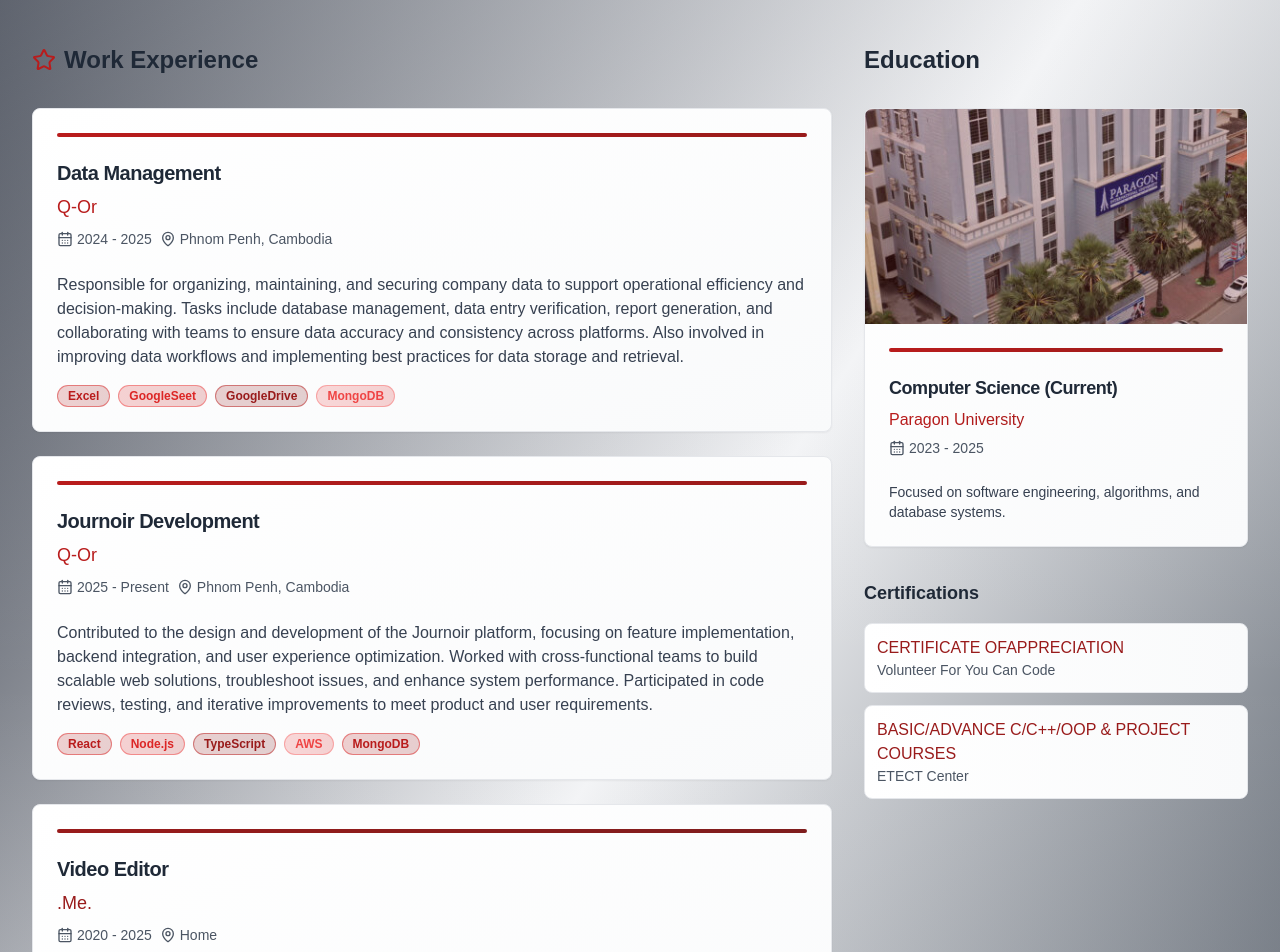
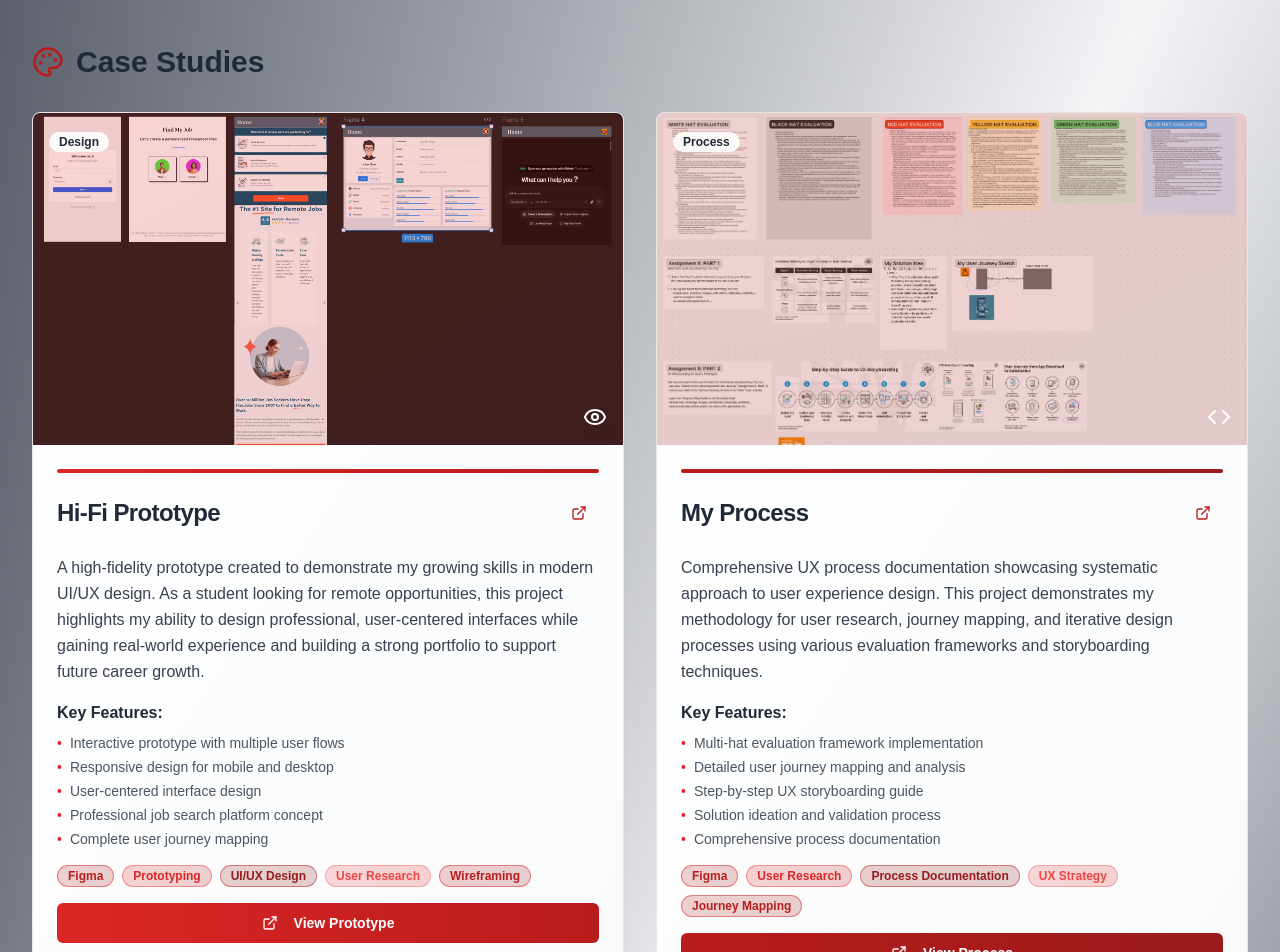
Before and after one commit to Sokpheng/MIS, a Next.js app: page /experience in a window 1280 px wide. Shown: the part 320-1272 px from the top of the page. Built offline with nearby package versions, Linux system fonts and the light colour scheme.

Commit message:
Add files via upload

```diff
--- a/app/layout.tsx
+++ b/app/layout.tsx
@@ -2,8 +2,8 @@ import type { Metadata } from 'next'
 import './globals.css'
 
 export const metadata: Metadata = {
-  title: 'Sokpheng Profolio',
-  description: 'Created By Sokpheng',
+  title: 'v0 App',
+  description: 'Created with v0',
   generator: 'v0.dev',
 }
 
--- a/components/blog-post.tsx
+++ b/components/blog-post.tsx
@@ -165,12 +165,12 @@ export function BlogPost({ post }: BlogPostProps) {
 
             <p className="text-lg text-gray-700 mb-6 leading-relaxed">{post.excerpt}</p>
 
-            <div className="flex flex-wrap gap-3 mb-6">
+            <div className="flex flex-wrap gap-2 mb-6">
               {post.tags.map((tag, index) => (
                 <Badge
                   key={tag}
-                  variant="secondary"
-                  className={`text-sm px-3 py-1 bg-gradient-to-r ${
+                  variant="outline"
+                  className={`text-xs bg-gradient-to-r ${
                     index % 4 === 0
                       ? "from-red-700/20 to-red-800/20 border-red-600/50 text-red-700"
                       : index % 4 === 1
@@ -178,7 +178,7 @@ export function BlogPost({ post }: BlogPostProps) {
                         : index % 4 === 2
                           ? "from-red-800/20 to-red-900/20 border-red-700/50 text-red-800"
                           : "from-red-500/20 to-red-600/20 border-red-400/50 text-red-500"
-                  } border hover:scale-105 transition-transform duration-200`}
+                  } hover:scale-105 transition-transform duration-200`}
                 >
                   {tag}
                 </Badge>
--- a/components/blog.tsx
+++ b/components/blog.tsx
@@ -138,7 +138,7 @@ export function Blog() {
                   {post.tags.map((tag, tagIndex) => (
                     <Badge
                       key={tag}
-                      variant="secondary"
+                      variant="outline"
                       className={`text-xs bg-gradient-to-r ${
                         tagIndex % 4 === 0
                           ? "from-red-700/20 to-red-800/20 border-red-600/50 text-red-700"
@@ -147,7 +147,7 @@ export function Blog() {
                             : tagIndex % 4 === 2
                               ? "from-red-800/20 to-red-900/20 border-red-700/50 text-red-800"
                               : "from-red-500/20 to-red-600/20 border-red-400/50 text-red-500"
-                      } border hover:scale-105 transition-transform duration-200`}
+                      } hover:scale-105 transition-transform duration-200`}
                     >
                       {tag}
                     </Badge>
@@ -166,8 +166,6 @@ export function Blog() {
             </Card>
           ))}
         </div>
-
-
       </div>
     </section>
   )
--- a/components/experience.tsx
+++ b/components/experience.tsx
@@ -1,8 +1,46 @@
 import { Card, CardContent, CardHeader, CardTitle } from "@/components/ui/card"
 import { Badge } from "@/components/ui/badge"
-import { CalendarDays, MapPin, Star, Trophy } from "lucide-react"
+import { Button } from "@/components/ui/button"
+import { CalendarDays, MapPin, Star, Trophy, ExternalLink, Eye, Code, Palette } from "lucide-react"
 
 export function Experience() {
+  const caseStudies = [
+    {
+      title: "Hi-Fi Prototype",
+      description:
+        "A high-fidelity prototype created to demonstrate my growing skills in modern UI/UX design. As a student looking for remote opportunities, this project highlights my ability to design professional, user-centered interfaces while gaining real-world experience and building a strong portfolio to support future career growth.",
+      technologies: ["Figma", "Prototyping", "UI/UX Design", "User Research", "Wireframing"],
+      features: [
+        "Interactive prototype with multiple user flows",
+        "Responsive design for mobile and desktop",
+        "User-centered interface design",
+        "Professional job search platform concept",
+        "Complete user journey mapping",
+      ],
+      image: "/images/hi-fi-prototype.png",
+      link: "https://www.figma.com/design/0s6B4XNOYd9I3FJKx2UmE4/Sokpheng_Phon_High-Fi?node-id=13-36&t=Ns8M2x3jCfFyEJop-1",
+      type: "Design",
+      gradient: "from-red-600 to-red-700",
+    },
+    {
+      title: "My Process",
+      description:
+        "Comprehensive UX process documentation showcasing systematic approach to user experience design. This project demonstrates my methodology for user research, journey mapping, and iterative design processes using various evaluation frameworks and storyboarding techniques.",
+      technologies: ["Figma", "User Research", "Process Documentation", "UX Strategy", "Journey Mapping"],
+      features: [
+        "Multi-hat evaluation framework implementation",
+        "Detailed user journey mapping and analysis",
+        "Step-by-step UX storyboarding guide",
+        "Solution ideation and validation process",
+        "Comprehensive process documentation",
+      ],
+      image: "/images/my-process.png",
+      link: "https://www.figma.com/board/uyv32qjX2B9s5KRo6szktd/Sokpheng_Selecting_UserJourney?node-id=0-1&t=pmxm9fJmbEMoHhXr-1",
+      type: "Process",
+      gradient: "from-red-700 to-red-800",
+    },
+  ]
+
   const experiences = [
     {
       title: "Data Management",
@@ -73,6 +111,110 @@ export function Experience() {
           <p className="text-lg text-gray-700 max-w-3xl mx-auto">
             My professional journey and the experiences that have shaped my career in technology.
           </p>
+        </div>
+
+        {/* Case Studies Section */}
+        <div className="mb-16">
+          <h3 className="text-3xl font-semibold mb-8 text-gray-800 flex items-center">
+            <Palette className="mr-3 h-8 w-8 text-red-700" />
+            Case Studies
+          </h3>
+          <div className="grid lg:grid-cols-2 gap-8">
+            {caseStudies.map((study, index) => (
+              <Card
+                key={index}
+                className="hover:shadow-2xl transition-all duration-300 hover:scale-105 bg-gradient-to-br from-white to-gray-50 backdrop-blur-sm border border-gray-200 hover:border-gray-300 overflow-hidden group"
+              >
+                {/* Case Study Image */}
+                <div className="aspect-video overflow-hidden relative">
+                  <img
+                    src={study.image || "/placeholder.svg"}
+                    alt={study.title}
+                    className="w-full h-full object-cover group-hover:scale-110 transition-transform duration-500"
+                  />
+                  <div className={`absolute inset-0 bg-gradient-to-br ${study.gradient} opacity-20`}></div>
+                  <div className="absolute top-4 left-4">
+                    <Badge variant="secondary" className="bg-white/90 text-gray-800 border-0">
+                      {study.type}
+                    </Badge>
+                  </div>
+                  <div className="absolute bottom-4 right-4">
+                    {study.type === "Design" ? (
+                      <Eye className="h-6 w-6 text-white" />
+                    ) : (
+                      <Code className="h-6 w-6 text-white" />
+                    )}
+                  </div>
+                </div>
+
+                <CardHeader>
+                  <div className={`w-full h-1 bg-gradient-to-r ${study.gradient} rounded-full mb-4`}></div>
+                  <CardTitle className="text-2xl text-gray-800 flex items-center justify-between">
+                    {study.title}
+                    <Button
+                      variant="ghost"
+                      size="sm"
+                      asChild
+                      className="text-red-700 hover:text-red-800 hover:bg-red-50"
+                    >
+                      <a href={study.link} target="_blank" rel="noopener noreferrer">
+                        <ExternalLink className="h-4 w-4" />
+                      </a>
+                    </Button>
+                  </CardTitle>
+                </CardHeader>
+
+                <CardContent>
+                  <p className="text-gray-700 mb-4 leading-relaxed">{study.description}</p>
+
+                  {/* Key Features */}
+                  <div className="mb-4">
+                    <h4 className="font-semibold text-gray-800 mb-2">Key Features:</h4>
+                    <ul className="space-y-1">
+                      {study.features.map((feature, featureIndex) => (
+                        <li key={featureIndex} className="text-sm text-gray-600 flex items-start">
+                          <span className="text-red-600 mr-2">•</span>
+                          {feature}
+                        </li>
+                      ))}
+                    </ul>
+                  </div>
+
+                  {/* Technologies */}
+                  <div className="flex flex-wrap gap-2 mb-4">
+                    {study.technologies.map((tech, techIndex) => (
+                      <Badge
+                        key={tech}
+                        variant="outline"
+                        className={`text-xs bg-gradient-to-r ${
+                          techIndex % 4 === 0
+                            ? "from-red-700/20 to-red-800/20 border-red-600/50 text-red-700"
+                            : techIndex % 4 === 1
+                              ? "from-red-600/20 to-red-700/20 border-red-500/50 text-red-600"
+                              : techIndex % 4 === 2
+                                ? "from-red-800/20 to-red-900/20 border-red-700/50 text-red-800"
+                                : "from-red-500/20 to-red-600/20 border-red-400/50 text-red-500"
+                        } hover:scale-105 transition-transform duration-200`}
+                      >
+                        {tech}
+                      </Badge>
+                    ))}
+                  </div>
+
+                  {/* View Project Button */}
+                  <Button
+                    asChild
+                    className={`w-full bg-gradient-to-r ${study.gradient} hover:opacity-90 text-white font-semibold transition-all duration-300 hover:scale-105`}
+                  >
+                    <a href={study.link} target="_blank" rel="noopener noreferrer">
+                      <ExternalLink className="mr-2 h-4 w-4" />
+                      View {study.type === "Design" ? "Prototype" : "Process"}
+                    </a>
+                  </Button>
+                </CardContent>
+              </Card>
+            ))}
+          </div>
         </div>
 
         <div className="grid lg:grid-cols-3 gap-8">
```
Also changed, not shown: public/images/hi-fi-prototype.png (added), public/images/my-process.png (added).
